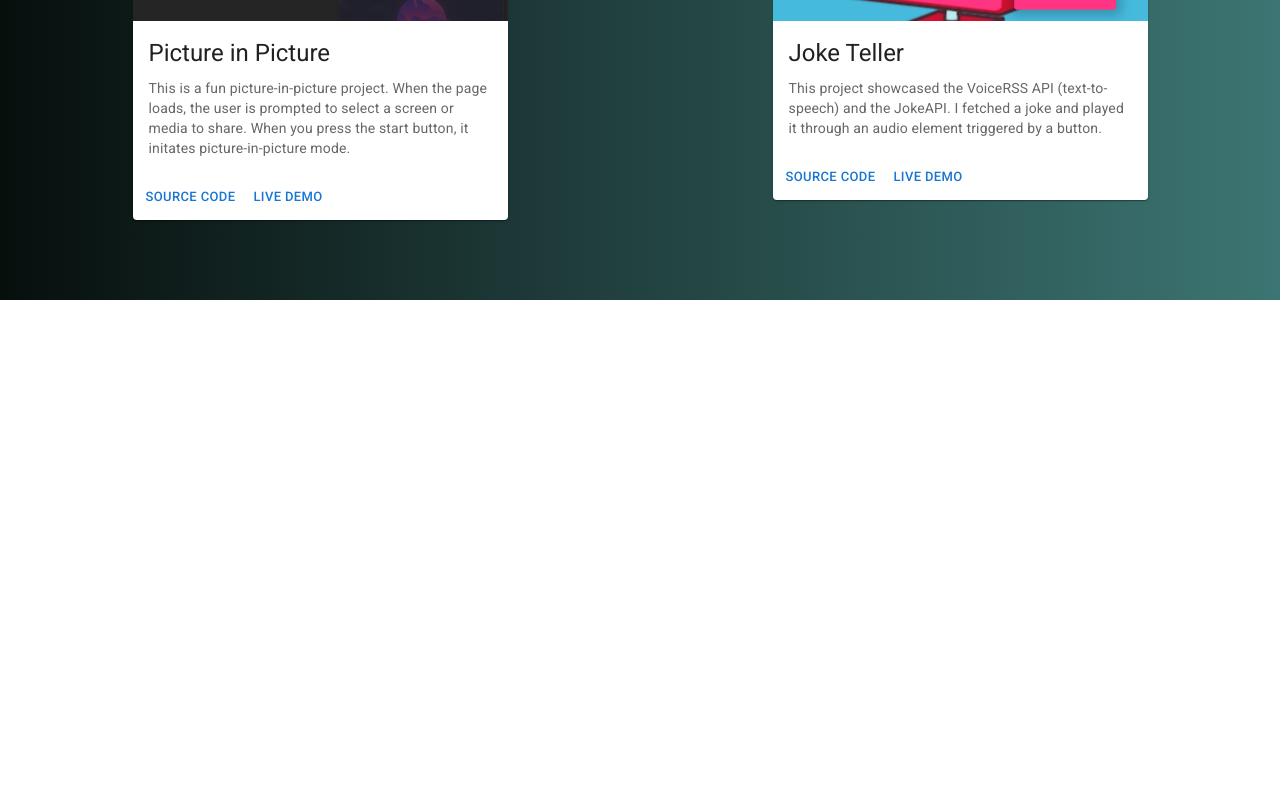
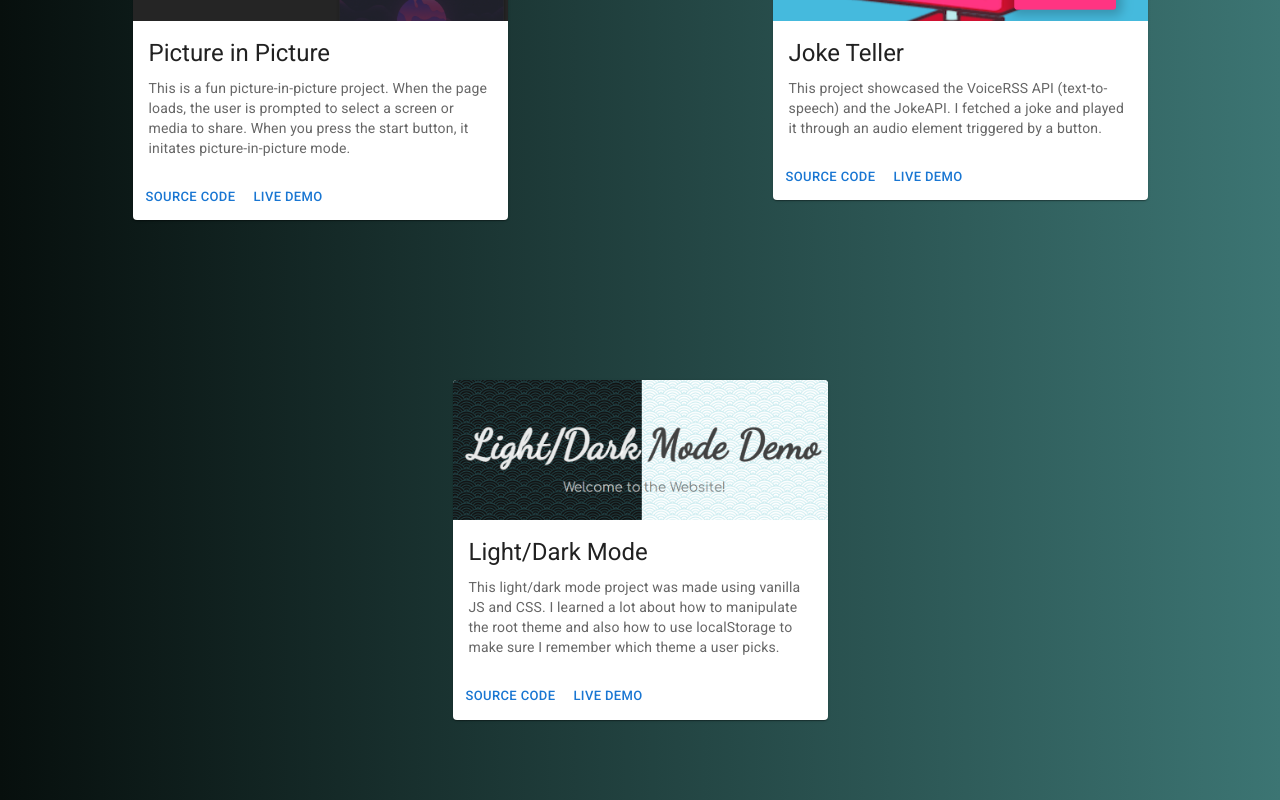
Before and after one commit to crisecheguren/echeguren.dev, a React (Create React App) app: page /portfolio in a window 1280 px wide. Shown: the part 782-1582 px from the top of the page. Before the commit the page ends 1082 px from the top, so only its background shows below. Built offline with nearby package versions, Linux system fonts and the light colour scheme.

Commit message:
added light/dark mode project

```diff
--- a/src/projects.js
+++ b/src/projects.js
@@ -2,6 +2,7 @@ import quote from './images/quote.png'
 import endless from './images/endless.png'
 import pip from './images/pip.png'
 import joke from './images/joke.png'
+import lightDark from './images/lightDark.png'
 
 const projects = [
     {
@@ -35,6 +36,14 @@ const projects = [
         projectLink: "https://crisecheguren.github.io/joke-teller/",
         sourceLink: "https://github.com/crisecheguren/joke-teller",
         description: 'This project showcased the VoiceRSS API (text-to-speech) and the JokeAPI.  I fetched a joke and played it through an audio element triggered by a button.'
+    },
+    {
+        id: 5,
+        name: 'Light/Dark Mode',
+        img: lightDark,
+        projectLink: "https://crisecheguren.github.io/light-dark-theme/",
+        sourceLink: "https://github.com/crisecheguren/light-dark-theme",
+        description: 'This light/dark mode project was made using vanilla JS and CSS.  I learned a lot about how to manipulate the root theme and also how to use localStorage to make sure I remember which theme a user picks.'
     }
 ]
 
```
Also changed, not shown: src/images/lightDark.png (added).
